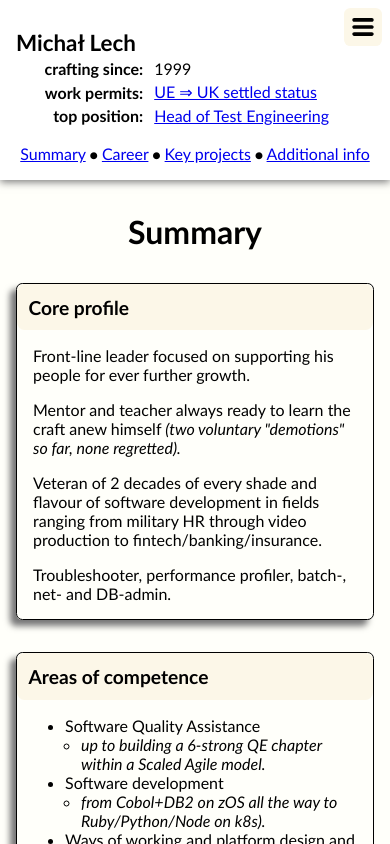
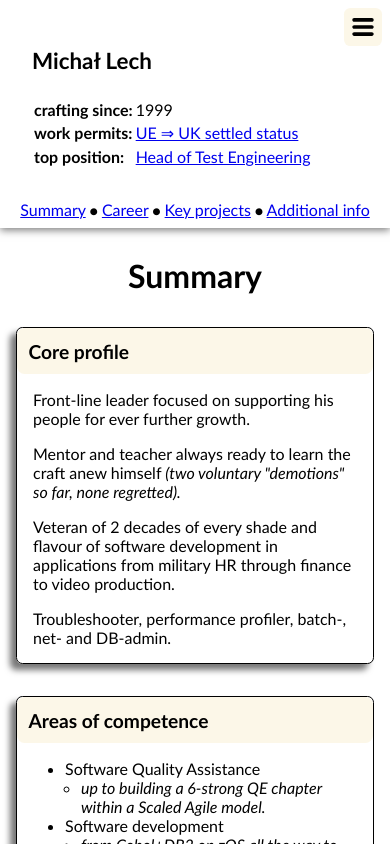
Before and after one commit to akseiya/cvml, a React (Create React App) app in the folder tsx/: page / in a window 390 px wide. Shown: the top 844 px of the page. Built offline with nearby package versions, Linux system fonts and the light colour scheme.

Commit message:
all responsiveness put into single file to have one set of dimensions to react to
header completely reworked as a tree of flexes

burger menu only fixed when header fixed

tested layout in a set of mobile resolutions

```diff
--- a/tsx/public/AuthorsResume.yaml
+++ b/tsx/public/AuthorsResume.yaml
@@ -47,8 +47,7 @@ summary:
       voluntary \"demotions\" so far, none regretted).*
 
       Veteran of 2 decades of every shade and flavour of software development
-      in fields ranging from military HR through video production to
-      fintech/banking/insurance.
+      in applications from military HR through finance to video production.
 
       Troubleshooter, performance profiler, batch-, net- and DB-admin.
 
@@ -389,28 +388,33 @@ projects:
   - CVML: |-
       This resume is a YAML document rendered with React.
 
-      "Flat mode" *(switch by using the red button up top, restore with the green one
-      it turns into)* is meant for HR and recruiters  who, for some dark purpose,
-      need to have in Word. It should be a bit easier to copypaste and format.
+      Use the hamburger icon **≡** in the top right corner to:
+      * flatten the CV's formatting for easy MS Word copypasting
+        for agencies/recruiters whose process never left the 90s;
+      * or to ***edit the YAML*** source and change currently
+        rendered content.
 
-      Career entries are expected to have start and end months etc (view the YAML to see
-      examples) for sorting (I actually managed to mis-order jobs when importing from
-      the old HTML version) and collapsed old entries, as well as some structure to
-      information about the companies and positions.
+      As long as the main sections (`name`, `fundamentals`,
+      `summary`, `career`, `projects`, `extras`) are present and
+      the format is conserved, any compatible data can be rendered,
+      including your own CV.
 
-      At some point I intend to make it fully interactive, including the options to
-      create/edit someone else's CV and export/load it as a YAML document or its
-      base64 blob.
+      Future plans:
+      * export as a link with massive base64 blob in query,
+      * edit in place (inside blocks)
+      * uploading the photo
 
   - The W3Schools wannabe: |-
       A jQuery-based course delivery system, working with concept of
       learning modules and their stages as navigable sequences of web pages,
       some of which can contain interactive code exercises.
 
-      The content authored in Markdown would be rendered with Showdown, while code
-      exercises have a bit more logic behind them (ultimately, a command gets executed
-      in the backend to run the tests), including expected phrases and hints for the
-      learner as well as basic protection against `rm -rf /` etc.
+      The content authored in Markdown would be rendered with
+      [Showdown](https://showdownjs.com/), while code exercises have
+      a bit more logic behind them (ultimately, a shell command gets executed
+      in the backend to run the tests), including expected phrases and
+      hints for the learner as well as basic protection against `rm -rf /`
+      and similar shenanigans.
 
       The exercise delivered while implementing the framework prototype is "API Testing
       in C#", made for [Coforge](#career-shred).
--- a/tsx/src/App.css
+++ b/tsx/src/App.css
@@ -5,98 +5,22 @@
 
 #root {
   height: 100vh;
-}
-
-.resume-root {
-  position: relative;
-  margin: 0 auto;
-  background-color: #fffffa;
+  width: 100%;
+  position: absolute;
+  top: 0;
+  left: 0;
+  right: 0;
+  overflow-x: hidden;
 }
 
 .resume-root.rich.dark {
   background-color: black;
 }
 
-.pagetop .navbar {
-  text-align: center;
-  padding-bottom: 1em;
-  margin: 0 auto;
-}
-
-.pagetop .navbar :not(:nth-last-child(1))::after {
-  content: ' ⦁ ';
-}
-
-/* Do not show switchbox in print.*/
-.switchbox {
-  display: none;
-}
-
-@media screen {
-  .switchbox {
-    display: block;
-    cursor: pointer;
-
-    font-family: sans-serif;
-    font-size: 1em;
-
-    position: fixed;
-    right: 0.5em;
-    top: 0.5em;
-
-    overflow: hidden;
-    width: 1.4em;
-    height: 1.4em;
-
-    transition: width 0.3s;
-  }
-
-  .switchbox:hover { width: 9.6em; }
-
-  .rich .switchbox:hover {
-    overflow: clip;
-  }
-
-  a.switchbox:nth-of-type(2) { top: 1.9em; }
-  a.switchbox:nth-of-type(3) { top: 3.3em; }
-
-  a.switchbox:nth-of-type(2) b,
-  a.switchbox:nth-of-type(3) b {
-    font-size: 1.2em;
-    margin-left: 0.07em;
-  }
-}
-
-
-/* On touch devices, always show the layout switcher unfolded
-and let it scroll out of view */
-@media (hover: none) or (max-width: 767px) {
-  .switchbox {
-    position: absolute;
-    width: 9.6em;
-  }
-
-  .rich .switchbox {
-    width: 7.4em;
-  }
-}
-
 .resume-root > main {
   margin: 0 auto;
   max-width: 50em;
   padding-bottom: 2em;
-}
-
-/* On horizontally held phones, let the header scroll out */
-@media screen and (min-height: 720px) and (min-width: 768px) {
-  .resume-root.rich > main {
-    margin-top: 14em;
-    padding-top: 0.3em;
-  }
-
-  .rich a {
-      scroll-margin-top: 15em;
-  }
 }
 
 .source {
--- a/tsx/src/App.tsx
+++ b/tsx/src/App.tsx
@@ -1,5 +1,6 @@
 /* eslint-disable react/jsx-props-no-spreading */
 /* eslint-disable react/jsx-no-bind */
+// eslint-disable-next-line simple-import-sort/imports
 import './App.css';
 import './App.mainblocks.css';
 
@@ -11,6 +12,8 @@ import MainMenu from './MainMenu';
 import { renderSummaryItem } from './Summary';
 import { resume } from './utils/Resume';
 import YAMLEditor from './YAMLEditor';
+
+import './Responsive.css';
 
 export default function App() {
   const [currentResume, setCurrentResume] = resume.useState();
@@ -44,17 +47,6 @@ export default function App() {
     };
   }, []);
 
-  const navLink = (href:string, label:string) => (<span><a href={`#${href}`}>{label}</a></span>);
-  const navBar = () => {
-    const sections =  [
-      ['summary', 'Summary'],
-      ['career', 'Career'],
-      ['projects', 'Key projects'],
-      ['extras', 'Additional info']
-    ].map(nbi => navLink(nbi[0],nbi[1]));
-    return (<div className="navbar">{sections}</div>);
-  };
-
   if(!currentResume.career) return (<div/>);
   document.title = `Resume: ${currentResume.name}`;
 
@@ -65,20 +57,7 @@ export default function App() {
   return (
     <>
       <div className={'resume-root' + (layoutIsFlat ? '' : ' rich')}>
-        <div className="pagetop">
-          <CVHeader currentResume={currentResume}/>
-          {navBar()}
-          {/* <a className="switchbox" onClick={flipLayout}>
-          {switchText}
-        </a>
-        <a className="switchbox" onClick={() => setEditorActive(true)}>
-          <b>✎</b> edit YAML
-        </a>
-        { !yamlHistory.length ? null :
-          (<a className="switchbox" onClick={undoYAMLChange}>
-            <b>⭯</b> restore YAML
-          </a>) } */}
-        </div>
+        <CVHeader currentResume={currentResume}/>
         <main>
           <a className='scrolly' id="summary"/>
           <h1>Summary</h1>
--- a/tsx/src/CVHeader.css
+++ b/tsx/src/CVHeader.css
@@ -1,67 +1,87 @@
-.rich .pagetop {
+.rich > header {
   top: 0;
   left: 0;
+  width: 100%;
   background-color: white;
-  width: 100%;
 }
 
-@media screen {
-  .rich .pagetop {
-    box-shadow: 0 0.1em 0.5em #777;
-  }
+.resume-root > header > div {
+  top: 0;
+  max-width: 50em;
+  margin: 0 auto;
+  display: flex;
+  flex-direction: column;
+
 }
 
-@media screen and (min-height: 720px) and (min-width: 768px){
-  .rich .pagetop {
-    position: fixed;
-  }
+.resume-root > header > div > main {
+  min-height: 12em;
+  display: flex;
+  flex-direction: row;
+  align-items:stretch;
 }
 
-.pagetop header header {
-  flex-grow: 1;
-  font-size: 1.4em;
-  font-weight: bold;
-  text-align: left;
-  margin: 0.6em 0 0 0;
-  vertical-align: bottom;
+/* photo container */
+.resume-root > header > div > main > header {
+  flex: 0 0 auto;
+  padding: 1em 0 1em 1em ;
+  overflow: hidden;
 }
 
-.resume-root > * > header {
-  display: flex;
-  margin-bottom: 1em;
-  max-width: 50em;
-  margin: 0 auto;
-}
-
-.resume-root header div {
-  margin: 1em;
-}
-
-.pagetop > header div:nth-child(1) {
+.photo {
+/*by default, do not show the photo, only when viewport
+  is wide enough as handled in Responsive.css */
   display: none;
 }
 
-@media screen and (min-width: 612px) {
-  .pagetop > header div:nth-child(1) {
-    display: block;
-    border-radius: 0.4em;
-  }
+.resume-root > header > div > main >  main {
+  flex: 1 1 auto;
+  margin: 0 1em;
+  display: flex;
+  flex-direction: column;
+  align-content:stretch;
+  flex-wrap: wrap;
 }
 
-.resume-root header div:nth-child(2) {
-  flex-grow: 8;
+.resume-root > header main > main > header {
+  flex: 1 1 auto;
+  display: flex;
+  flex-direction: row;
+  align-items:flex-end;
 }
 
-.resume-root header div {
-  display: flex;
-  flex-direction: column;
+.resume-root > header main main h1 {
+  font-size: 1.4em;
+  font-weight: bold;
+  margin: 0;
+  text-align: left;
 }
 
-.resume-root header th {
-  text-align: right;
-  padding-right: 0.5em;
+.resume-root > header main main div {
+  flex: 1 1 auto;
+  display: flex;
+  align-items: center;
 }
 
-.pagetop table p {
+.resume-root > header main table {
+  flex: 0 1 auto;
+}
+
+.resume-root > header main table p {
   margin: 0;
 }
+
+.resume-root > header main th {
+  text-align: left;
+  padding: 0;
+  margin: 0;
+}
+
+.resume-root > header .navbar {
+  text-align: center;
+  margin: 0.5em auto;
+}
+
+.resume-root > header .navbar :not(:nth-last-child(1))::after {
+  content: ' ⦁ ';
+}
--- a/tsx/src/CVHeader.tsx
+++ b/tsx/src/CVHeader.tsx
@@ -8,16 +8,30 @@ import { resume, YAMLResume } from './utils/Resume';
 // eslint-disable-next-line react/no-unused-prop-types
 export default function CVHeader(props: { currentResume: YAMLResume }) {
   const { currentResume } = props;
-  if (!currentResume.name) {
-    return <header />;
-  }
+
+  const navLink = (href:string, label:string) =>
+    <span key={`navbar-${href}`}>
+      <a href={`#${href}`}>{label}</a>
+    </span>;
+  const navBar = () => {
+    const sections =  [
+      ['summary', 'Summary'],
+      ['career', 'Career'],
+      ['projects', 'Key projects'],
+      ['extras', 'Additional info']
+    ].map(nbi => navLink(nbi[0],nbi[1]));
+    return sections;
+  };
+
+
+
   const core = currentResume.fundamentals;
   type CoreLine = [string, string];
   const coreLine = (pair: CoreLine) => {
     const [key, value] = pair;
     return (
       <tr key={key}>
-        <th>{key}:</th>
+        <th>{`${key}:`}</th>
         <td><ReactMarkdown>{value}</ReactMarkdown></td>
       </tr>
     );
@@ -25,12 +39,23 @@ export default function CVHeader(props: { currentResume: YAMLResume }) {
   const coreTable = Object.entries(core).map(coreLine);
   return (
     <header>
-      <div style={resume.photoAsBackground(currentResume)}>&nbsp;</div>
       <div>
-        <header>{currentResume.name}</header>
-        <table>
-          <tbody>{coreTable}</tbody>
-        </table>
+        <main>
+          <header>
+            <div
+              className='photo'
+              style={resume.photoAsBackground(currentResume)}>&nbsp;</div>
+          </header>
+          <main>
+            <header><h1>{currentResume.name}</h1></header>
+            <div>
+              <table>
+                <tbody>{coreTable}</tbody>
+              </table>
+            </div>
+          </main>
+        </main>
+        <footer className='navbar'>{navBar()}</footer>
       </div>
     </header>
   );
--- a/tsx/src/MainMenu.css
+++ b/tsx/src/MainMenu.css
@@ -1,10 +1,9 @@
 #main-menu, #burger {
     cursor:   pointer;
-    position: fixed;
+    position: absolute;
     top:   0.5em;
     right: 0.5em;
 }
-
 #burger, #main-menu {
     border-radius: 0.4em;
 }
@@ -68,3 +67,7 @@
 .slide-in, .slide-out {
     animation-duration: 0.3s;
 }
+
+@media print {
+    #burger { display: none }
+};
--- /dev/null
+++ b/tsx/src/Responsive.css
@@ -0,0 +1,45 @@
+/*
+When the viewport is at least 40em high,
+the header is position:fixed and the main
+scrollable content is offset as well
+as scrolling less to prevent anchor clicks
+from scrolling the anchors and related headers
+under the main heading .pagetop
+*/
+
+@media screen and (min-height: 37.5em) {
+
+  #main-menu, #burger {
+    position: fixed;
+  }
+
+  .resume-root.rich > header {
+    position: fixed;
+  }
+
+  .resume-root.rich > main {
+    padding-top: 14em;
+  }
+
+  .rich a {
+    scroll-margin-top: 14em;
+  }
+}
+
+/* When the viewport is wide, show the photo */
+@media screen and (min-width: 36em) {
+  .photo {
+    display: block;
+    border-radius: 0.4em;
+  }
+}
+
+@media screen {
+  .resume-root.rich > header {
+    box-shadow: 0 0.1em 0.5em #777;
+  }
+}
+
+@media screen and (max-width: 20em) {
+  .navbar { display: none }
+}
```
